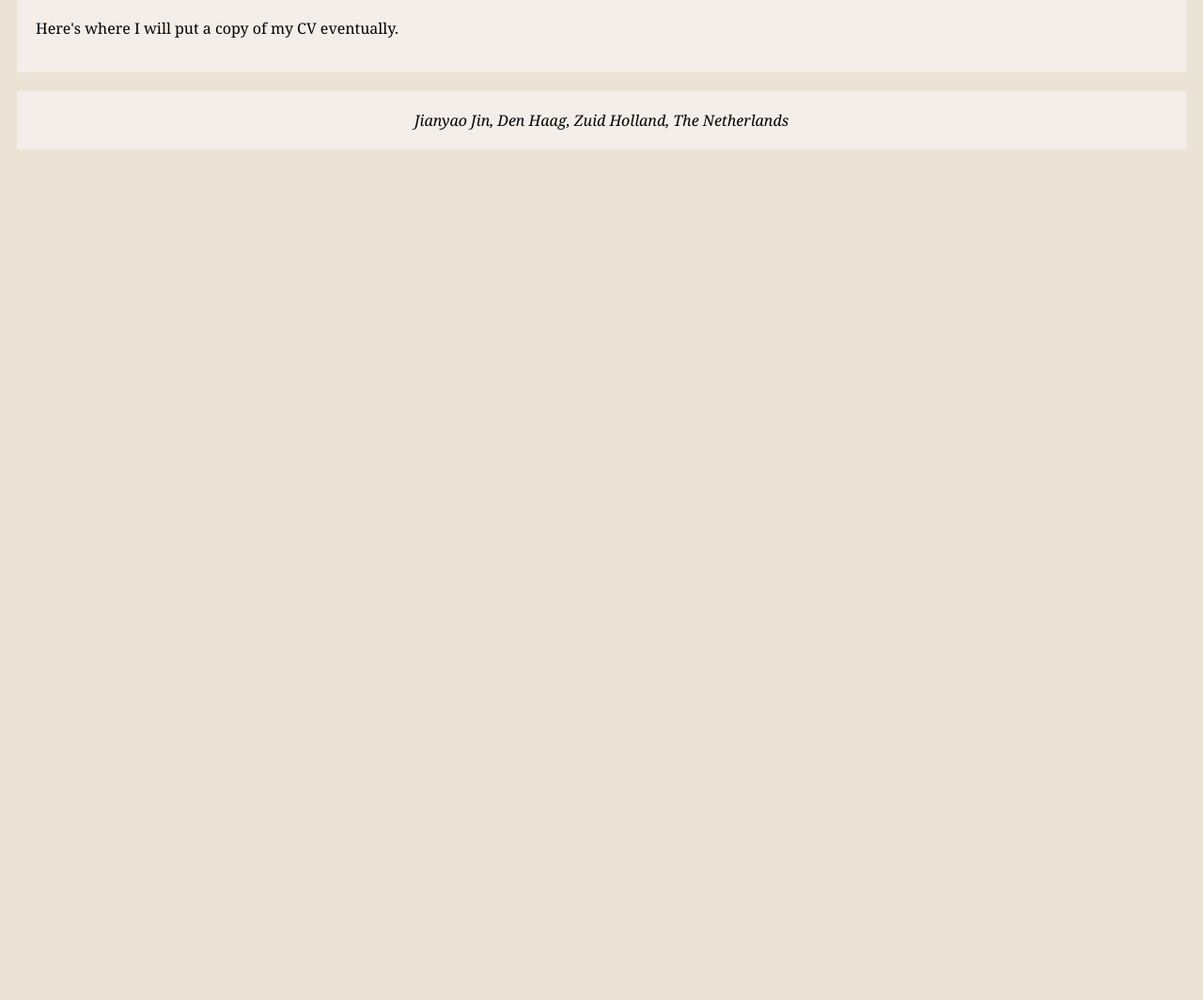
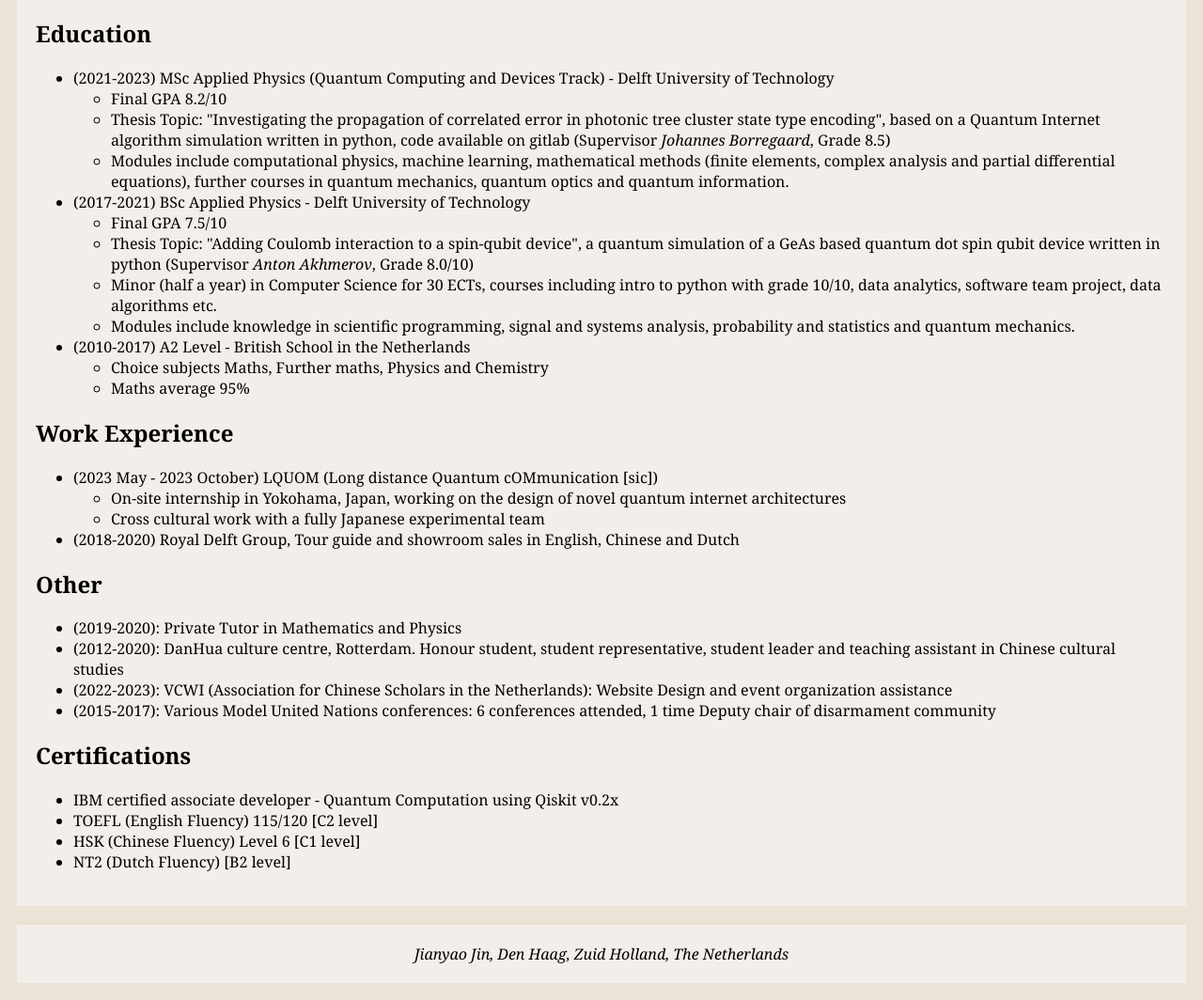
Before and after one commit to jianyaojin/Personal-Website, a plain HTML site: page cv.html in a window 1280 px wide. Shown: the part 260-1324 px from the top of the page at 94% size. Before the commit the page ends 800 px from the top, so only its background shows below. Drawn offline with Linux system fonts and the light colour scheme.

Commit message:
| | | Website v1.0
The first version of the website is complete, very barebones but it does the job.

```diff
--- a/cv.html
+++ b/cv.html
@@ -33,10 +33,55 @@
         <!-- Main content -->
         <main>
             <div class="card">
-                <h1> CV </h1>
-                <p>
-                    Here's where I will put a copy of my CV eventually.
-                </p>
+                <h1> Curriculum Vitae </h1>
+                <h2> Education </h2>
+                <ul>
+                    <li>(2021-2023) MSc Applied Physics (Quantum Computing and Devices Track) - Delft University of Technology
+                        <ul>
+                            <li>Final GPA 8.2/10</li>
+                            <li>Thesis Topic: "Investigating the propagation of correlated error in photonic tree cluster state type encoding", based on a Quantum Internet algorithm simulation written in python, code available on gitlab (Supervisor <em>Johannes Borregaard</em>, Grade 8.5)</li>
+                            <li>Modules include computational physics, machine learning, mathematical methods (finite elements, complex analysis and partial differential equations), further courses in quantum mechanics, quantum optics and quantum information. </li>
+                        </ul>
+                    </li>
+                    <li>(2017-2021) BSc Applied Physics - Delft University of Technology
+                        <ul>
+                            <li>Final GPA 7.5/10</li>
+                            <li>Thesis Topic: "Adding Coulomb interaction to a spin-qubit device", a quantum simulation of a GeAs based quantum dot spin qubit device written in python (Supervisor <em>Anton Akhmerov</em>, Grade 8.0/10)</li>
+                            <li>Minor (half a year) in Computer Science for 30 ECTs, courses including intro to python with grade 10/10, data analytics, software team project, data algorithms etc.</li>
+                            <li>Modules include knowledge in scientific programming, signal and systems analysis, probability and statistics and quantum mechanics.</li>
+                        </ul>
+                    </li>
+                    <li>(2010-2017) A2 Level - British School in the Netherlands
+                        <ul>
+                            <li>Choice subjects Maths, Further maths, Physics and Chemistry</li>
+                            <li>Maths average 95%</li>
+                        </ul>
+                    </li>
+                </ul>
+                <h2> Work Experience </h2>
+                <ul>
+                    <li>(2023 May - 2023 October) LQUOM (Long distance Quantum cOMmunication [sic])
+                        <ul>
+                            <li>On-site internship in Yokohama, Japan, working on the design of novel quantum internet architectures</li>
+                            <li>Cross cultural work with a fully Japanese experimental team</li>
+                        </ul>
+                    </li>
+                    <li>(2018-2020) Royal Delft Group, Tour guide and showroom sales in English, Chinese and Dutch</li>
+                </ul>
+                <h2> Other </h2>
+                <ul>
+                    <li>(2019-2020): Private Tutor in Mathematics and Physics </li>
+                    <li>(2012-2020): DanHua culture centre, Rotterdam. Honour student, student representative, student leader and teaching assistant in Chinese cultural studies</li>
+                    <li>(2022-2023): VCWI (Association for Chinese Scholars in the Netherlands): Website Design and event organization assistance</li>
+                    <li>(2015-2017): Various Model United Nations conferences: 6 conferences attended, 1 time Deputy chair of disarmament community</li>
+                </ul>
+                <h2> Certifications </h2>
+                <ul>
+                    <li>IBM certified associate developer - Quantum Computation using Qiskit v0.2x</li>
+                    <li>TOEFL (English Fluency) 115/120 [C2 level]</li>
+                    <li>HSK (Chinese Fluency) Level 6 [C1 level]</li>
+                    <li>NT2 (Dutch Fluency) [B2 level]</li>
+                </ul>
 
             </div>
         </main>
```
Also changed, not shown: index.html (+2 -3 lines).
